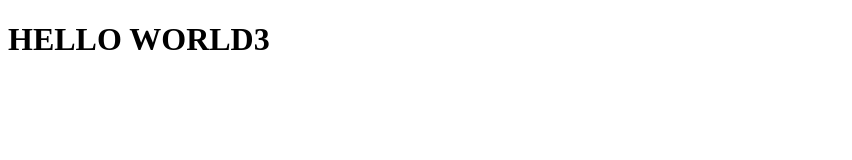
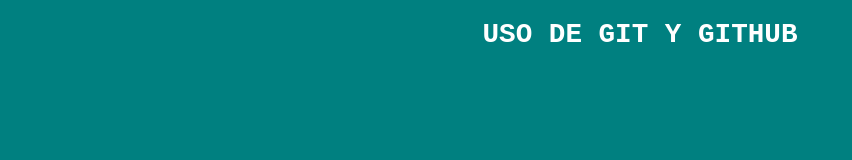
Before and after one commit to lucabecci/Git-Use-ESP-, a plain HTML site: page index.html in a window 1280 px wide. Shown: the whole page, without its empty margins (0-852 px from the left). Drawn offline with Linux system fonts and the light colour scheme.

Commit message:
Github uso basico

```diff
--- a/index.html
+++ b/index.html
@@ -4,9 +4,10 @@
     <meta charset="UTF-8">
     <meta name="viewport" content="width=device-width, initial-scale=1.0">
     <title>Document</title>
+    <link rel="stylesheet" href="style.css">
 </head>
 <body>
-    <h1>HELLO WORLD3</h1>
+    <h1>USO DE GIT Y GITHUB</h1>
     <script src="app.js"></script>
 </body>
 </html>
--- a/style.css
+++ b/style.css
@@ -0,0 +1,7 @@
+*{
+    background-color: teal;
+    font-size: larger;
+    font-family: 'Courier New', Courier, monospace;
+    color: #ffffff;
+    text-align: center;
+}
```
